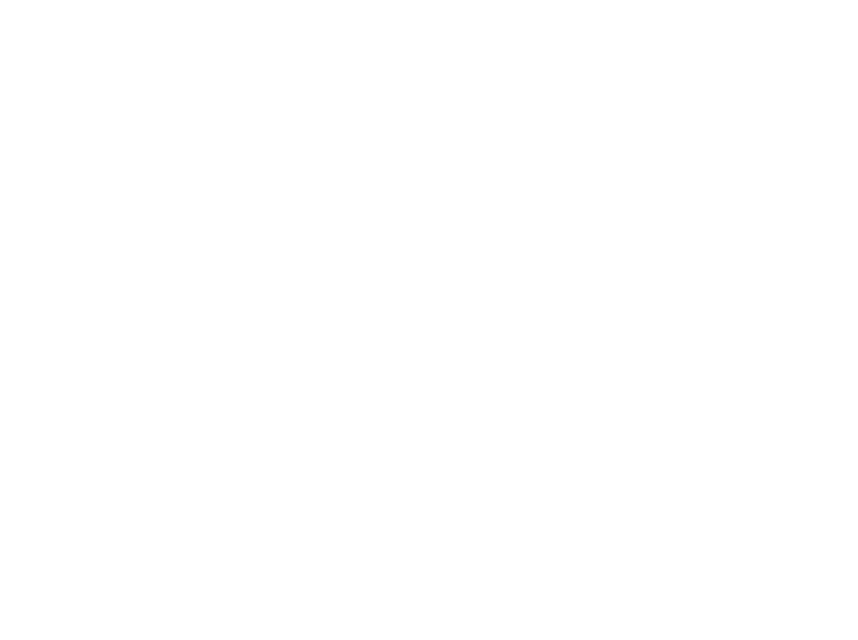
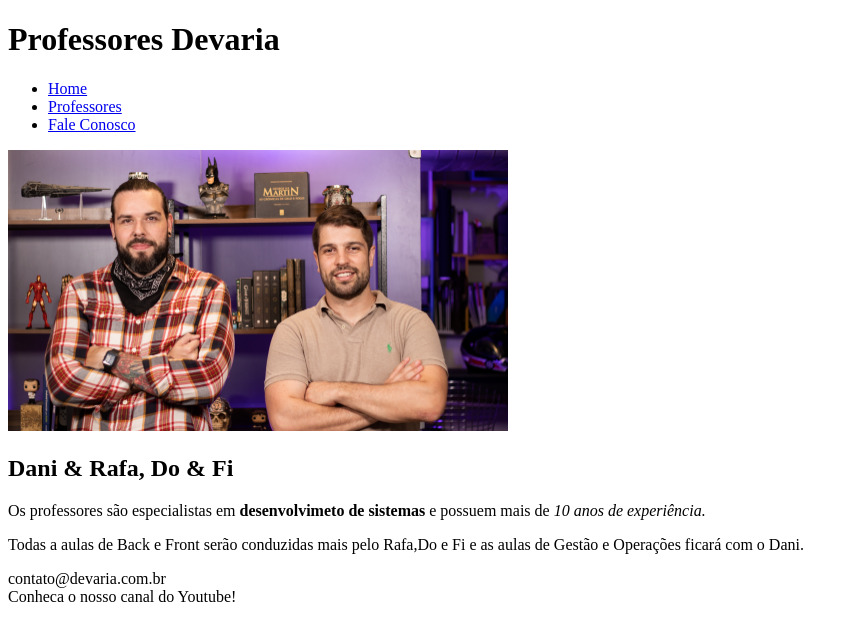
Before and after one commit to klebsonoliveirarodrigues/devaria__html__2021, a plain HTML site: page professores.html in a window 1280 px wide. Shown: the whole page, without its empty margins (0-858 px from the left). Drawn offline with Linux system fonts and the light colour scheme.

Commit message:
Main da pg dos professores

```diff
--- a/professores.html
+++ b/professores.html
@@ -0,0 +1,46 @@
+<!DOCTYPE html>
+<html lang="pt-BR">
+  <head>
+    <meta charset="UTF-8" />
+    <meta http-equiv="X-UA-Compatible" content="IE=edge" />
+    <meta name="viewport" content="width=device-width, initial-scale=1.0" />
+    <title>Professores Devaria</title>
+  </head>
+
+  <body>
+    <header>
+      <h1>Professores Devaria</h1>
+      <nav>
+        <ul>
+          <li><a href="index.html">Home</a></li>
+          <li><a href="professores.html">Professores</a></li>
+          <li><a href="fale_conosco.html">Fale Conosco</a></li>
+        </ul>
+      </nav>
+    </header>
+    <main>
+      <section>
+        <div>
+          <img
+            src="fotos/fotoprofessores.png"
+            width="500"
+            alt="Foto dos Professores Devaria"
+          />
+        </div>
+        <article>
+          <h2>Dani & Rafa, Do & Fi</h2>
+          <p>Os professores são especialistas em <strong> desenvolvimeto de sistemas </strong> e possuem mais de <em> 10 anos de experiência.</em></p>
+          <p>
+            Todas a aulas de Back e Front serão conduzidas mais pelo Rafa,Do e Fi e as aulas de Gestão e Operações ficará com o Dani.
+          </p>
+        </article>
+      </section>
+    </main>
+    <footer>
+      <section>
+        <span>contato@devaria.com.br</span> <br />
+        <span>Conheca o nosso canal do Youtube!</span>
+      </section>
+    </footer>
+  </body>
+</html>
```
Also changed, not shown: index.html (+4 -1 lines).
